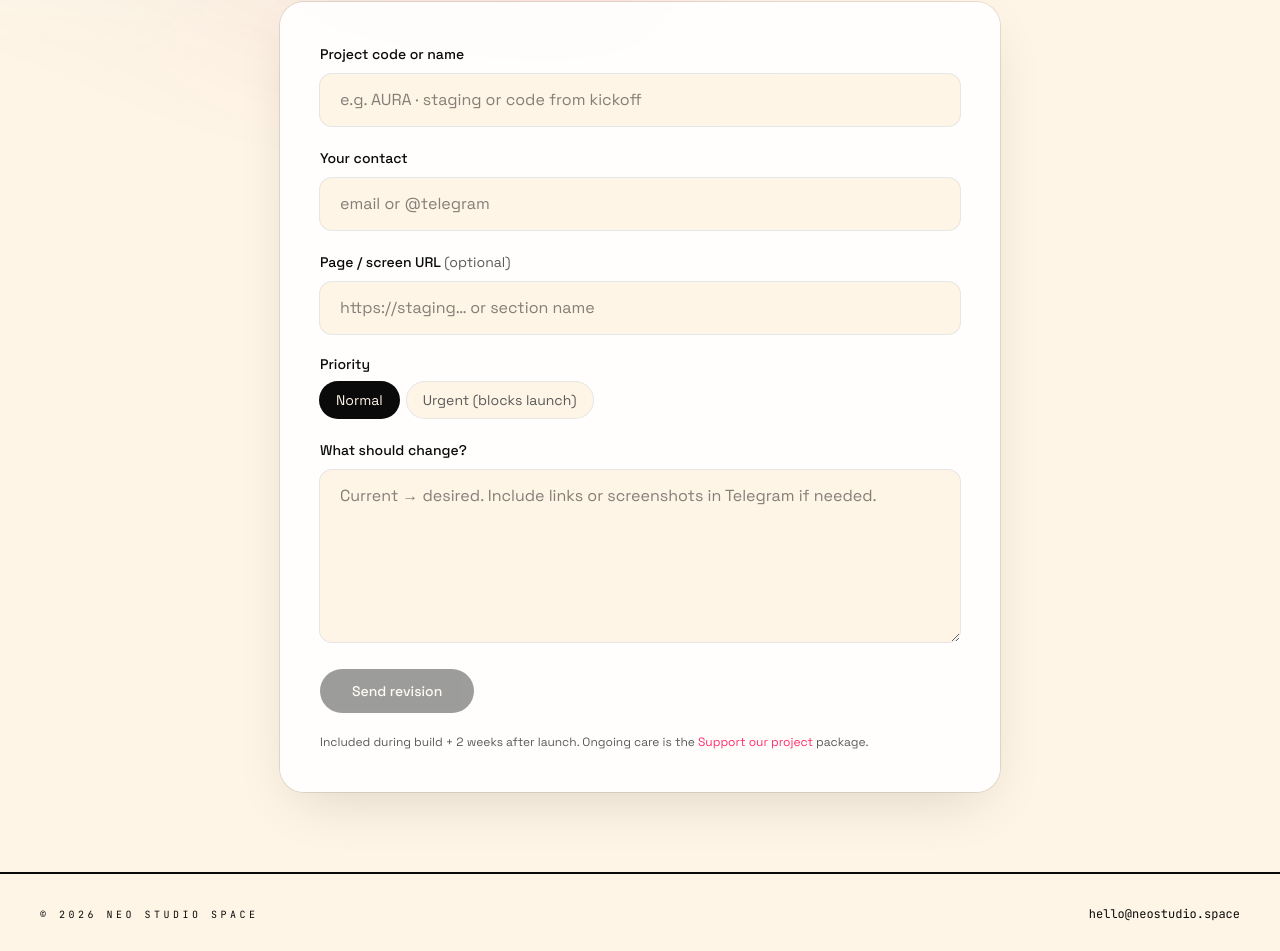
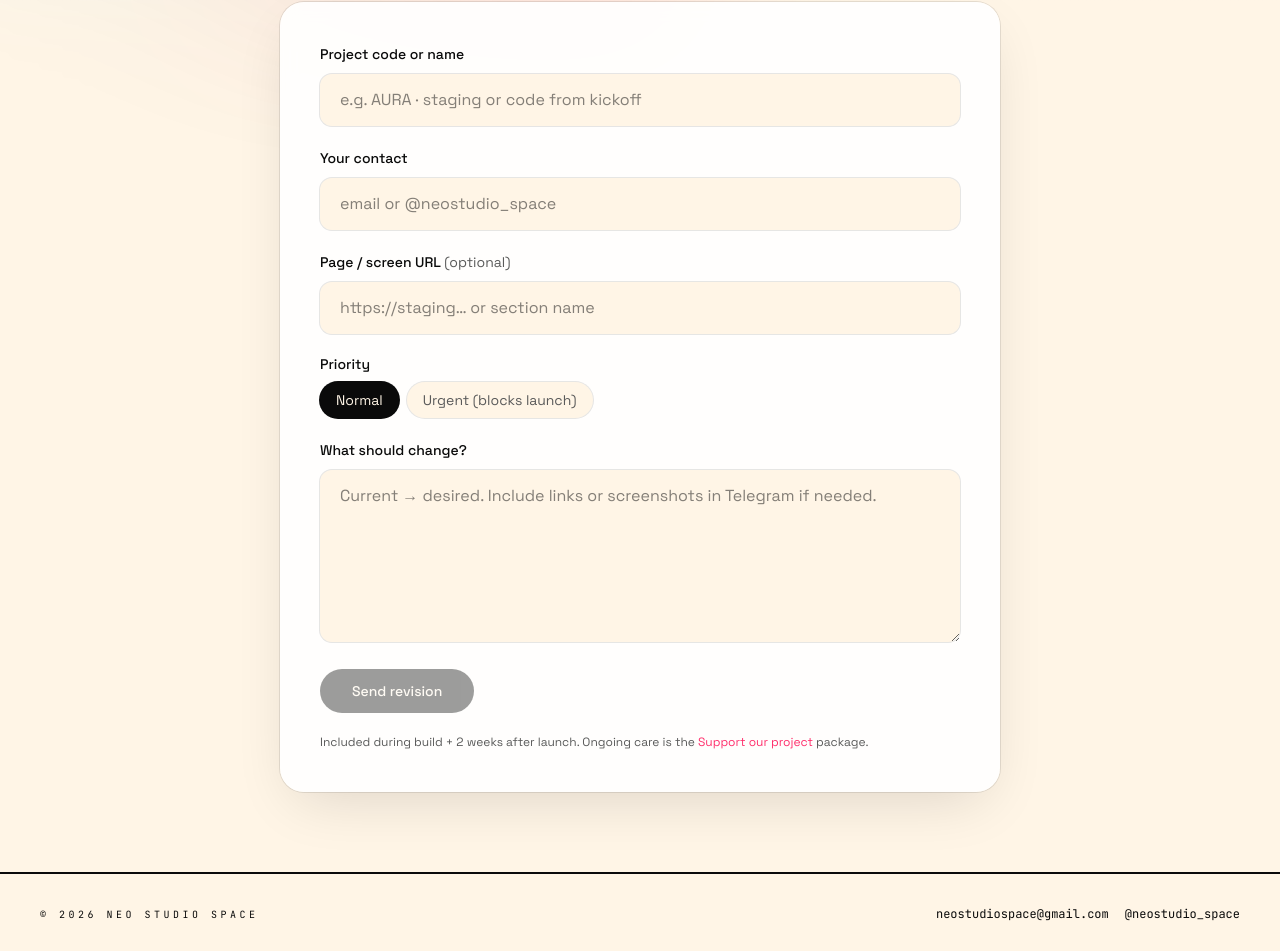
Before and after one commit to davydovavic002-cmyk/portfolioneoagency, a React (Vite) app: page /revisions in a window 1280 px wide. Shown: the part 294-1245 px from the top of the page. Built offline with nearby package versions, Linux system fonts and the light colour scheme.

Commit message:
Update contacts to Gmail and @neostudio_space; restore We don't do templates.

```diff
--- a/src/App.tsx
+++ b/src/App.tsx
@@ -11,6 +11,7 @@ import { PricingPage } from '@/pages/PricingPage'
 import { BriefPage } from '@/pages/BriefPage'
 import { RevisionsPage } from '@/pages/RevisionsPage'
 import { NotFoundPage } from '@/pages/NotFoundPage'
+import { SITE, telegramProfileUrl } from '@/data/site'
 
 function AnimatedRoutes() {
   const location = useLocation()
@@ -45,9 +46,19 @@ export default function App() {
               <span className="font-mono text-[10px] tracking-[0.35em] uppercase">
                 © 2026 NEO STUDIO SPACE
               </span>
-              <a href="mailto:hello@neostudio.space" className="font-mono text-xs hover:text-page-accent">
-                hello@neostudio.space
-              </a>
+              <div className="flex flex-wrap items-center justify-center gap-4 font-mono text-xs">
+                <a href={`mailto:${SITE.email}`} className="hover:text-page-accent">
+                  {SITE.email}
+                </a>
+                <a
+                  href={telegramProfileUrl()}
+                  target="_blank"
+                  rel="noopener noreferrer"
+                  className="hover:text-page-accent"
+                >
+                  @{SITE.telegram}
+                </a>
+              </div>
             </div>
           </footer>
         </SmoothScroll>
--- a/src/data/site.ts
+++ b/src/data/site.ts
@@ -1,8 +1,13 @@
 export const SITE = {
-  email: 'hello@neostudio.space',
-  telegram: 'neostudiospace',
+  email: 'neostudiospace@gmail.com',
+  /** Telegram username without @ */
+  telegram: 'neostudio_space',
 }
 
 export function telegramMessageUrl(text: string): string {
   return `https://t.me/${SITE.telegram}?text=${encodeURIComponent(text)}`
 }
+
+export function telegramProfileUrl(): string {
+  return `https://t.me/${SITE.telegram}`
+}
--- a/src/pages/BriefPage.tsx
+++ b/src/pages/BriefPage.tsx
@@ -69,7 +69,7 @@ const steps: Step[] = [
     question: 'Where can we reply?',
     help: 'Email or Telegram — whichever you check most.',
     type: 'text',
-    placeholder: 'you@email.com or @telegram',
+    placeholder: 'you@email.com or @neostudio_space',
   },
 ]
 
--- a/src/pages/RevisionsPage.tsx
+++ b/src/pages/RevisionsPage.tsx
@@ -190,7 +190,7 @@ export function RevisionsPage() {
                       id="contact"
                       value={contact}
                       onChange={(e) => setContact(e.target.value)}
-                      placeholder="email or @telegram"
+                      placeholder="email or @neostudio_space"
                       className="mt-2 w-full rounded-xl bg-page-bg px-5 py-3.5 text-base outline-none ring-1 ring-page-text/10 focus:ring-2 focus:ring-page-accent/40"
                       autoComplete="email"
                       required
--- a/src/pages/StudioPage.tsx
+++ b/src/pages/StudioPage.tsx
@@ -20,7 +20,7 @@ export function StudioPage() {
             Studio
           </span>
           <h1 className="mt-5 text-4xl font-bold tracking-tight md:text-6xl">
-            Custom sites & bots — explained simply
+            We don&apos;t do templates
           </h1>
           <p className="mt-5 max-w-xl text-base leading-relaxed text-page-muted md:text-lg">
             Real custom design, clear packages from $400, and a written-first process. Remote team ·
```
